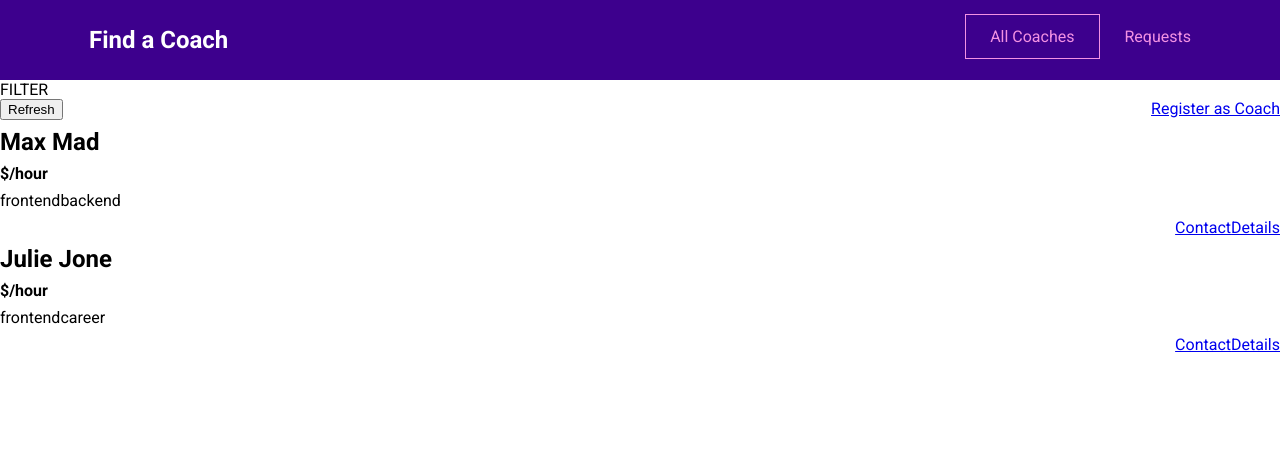
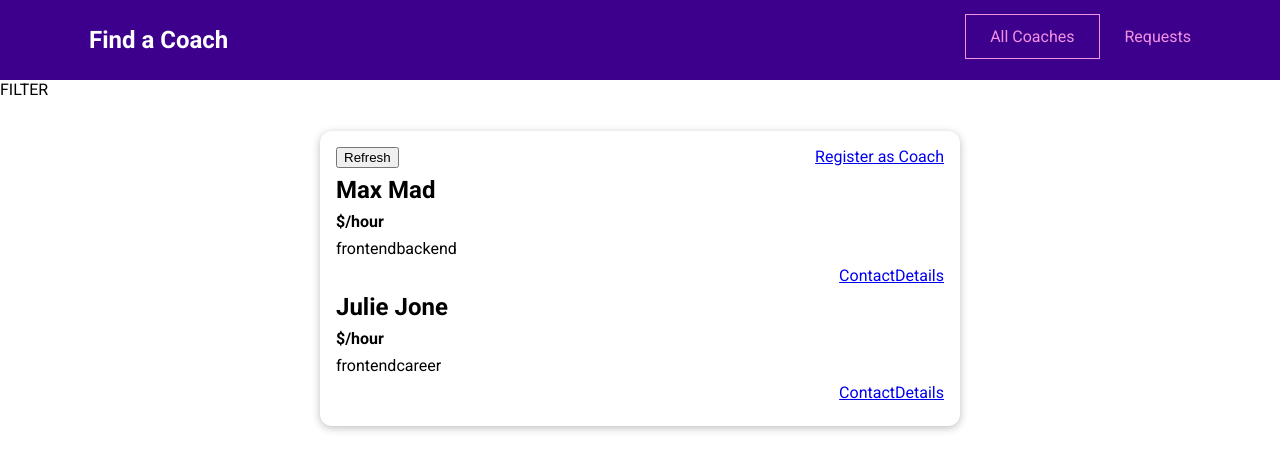
Before and after one commit to sidneyfranciscodev/find-a-coach-vue, a Vue app: page /coaches in a window 1280 px wide. Shown: the top 470 px of the page. Built offline with nearby package versions, Linux system fonts and the light colour scheme.

Commit message:
add base-badge to CoachesList.vue

```diff
--- a/src/pages/coaches/CoachesList.vue
+++ b/src/pages/coaches/CoachesList.vue
@@ -1,6 +1,7 @@
 <template>
   <section>FILTER</section>
   <section>
+    <base-card>
       <div class="controls">
         <button>Refresh</button>
         <router-link to="/register">Register as Coach</router-link>
@@ -15,6 +16,7 @@
         ></coach-item>
       </ul>
       <h3 v-else>No coaches found.</h3>
+    </base-card>
   </section>
 </template>
 
```
Lines whose indentation alone changed are shown as unchanged.
